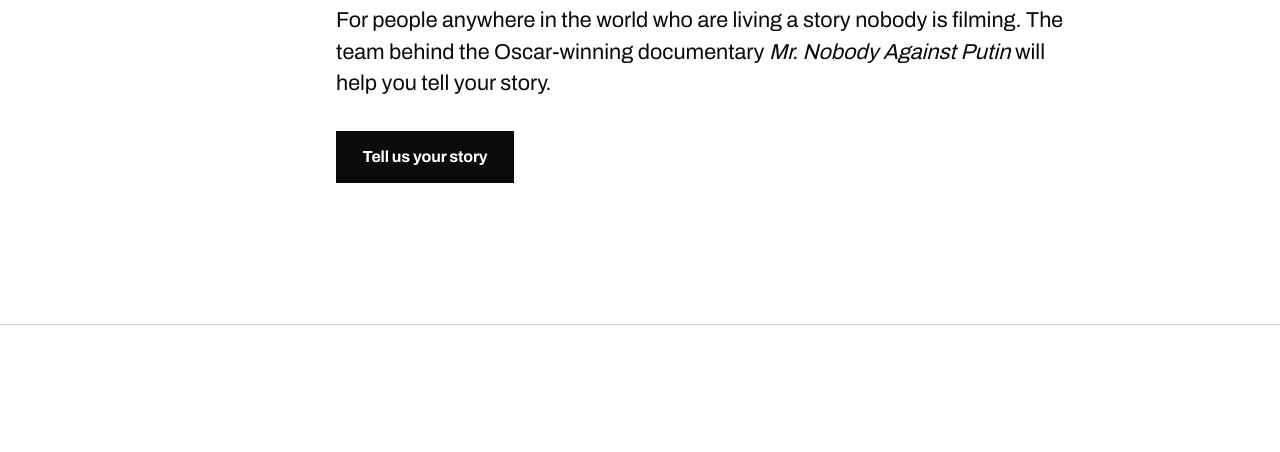
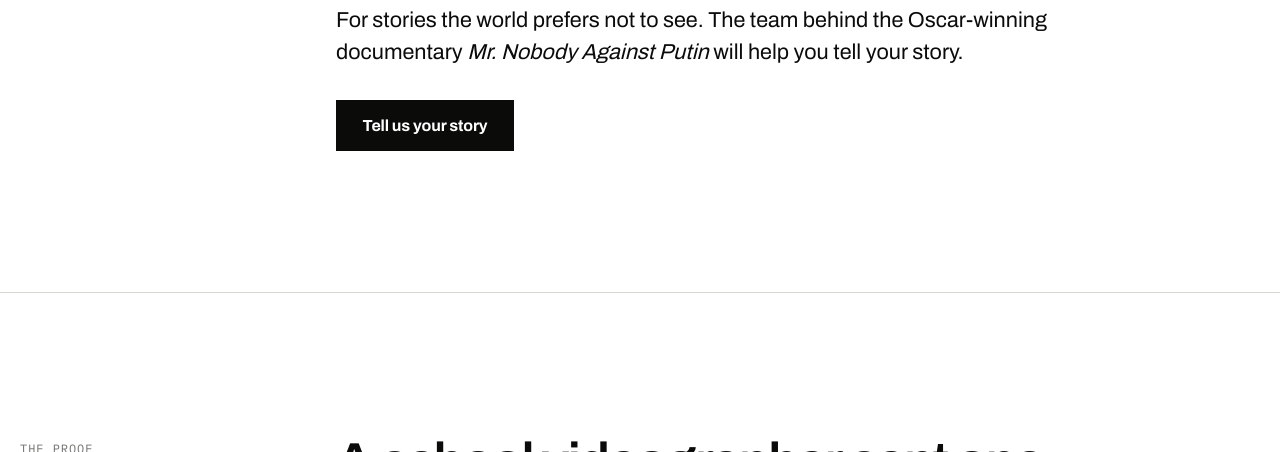
Before and after one commit to apsychas/nobody-international, a website: page site/index.html in a window 1280 px wide. Shown: the part 648-1100 px from the top of the page. Drawn offline with Linux system fonts and the light colour scheme.

Commit message:
Public page: open with stories the world prefers not to see
Co-Authored-By: Claude Opus 5.5 <noreply@anthropic.com>
Claude-Session: https://claude.ai/code/session_01GjxvwTSFBVtoKR1ExEKtTs

```diff
--- a/site/index.html
+++ b/site/index.html
@@ -141,7 +141,7 @@ footer { padding-block: 2rem 3rem; display: flex; flex-wrap: wrap; justify-conte
     <div class="sub" id="sub" aria-hidden="true"><b lang="ru" id="word">Никто</b></div>
     <div class="lede">
       <p>You have a story. We help you tell it.</p>
-      <p class="support">For people anywhere in the world who are living a story nobody is filming. The team behind the Oscar-winning documentary <i>Mr. Nobody Against Putin</i> will help you tell your story.</p>
+      <p class="support">For stories the world prefers not to see. The team behind the Oscar-winning documentary <i>Mr. Nobody Against Putin</i> will help you tell your story.</p>
       <a class="go" href="#write">Tell us your story</a>
     </div>
   </div>
```
Also changed, not shown: site/nobody-international.html (+1 -1 lines).
